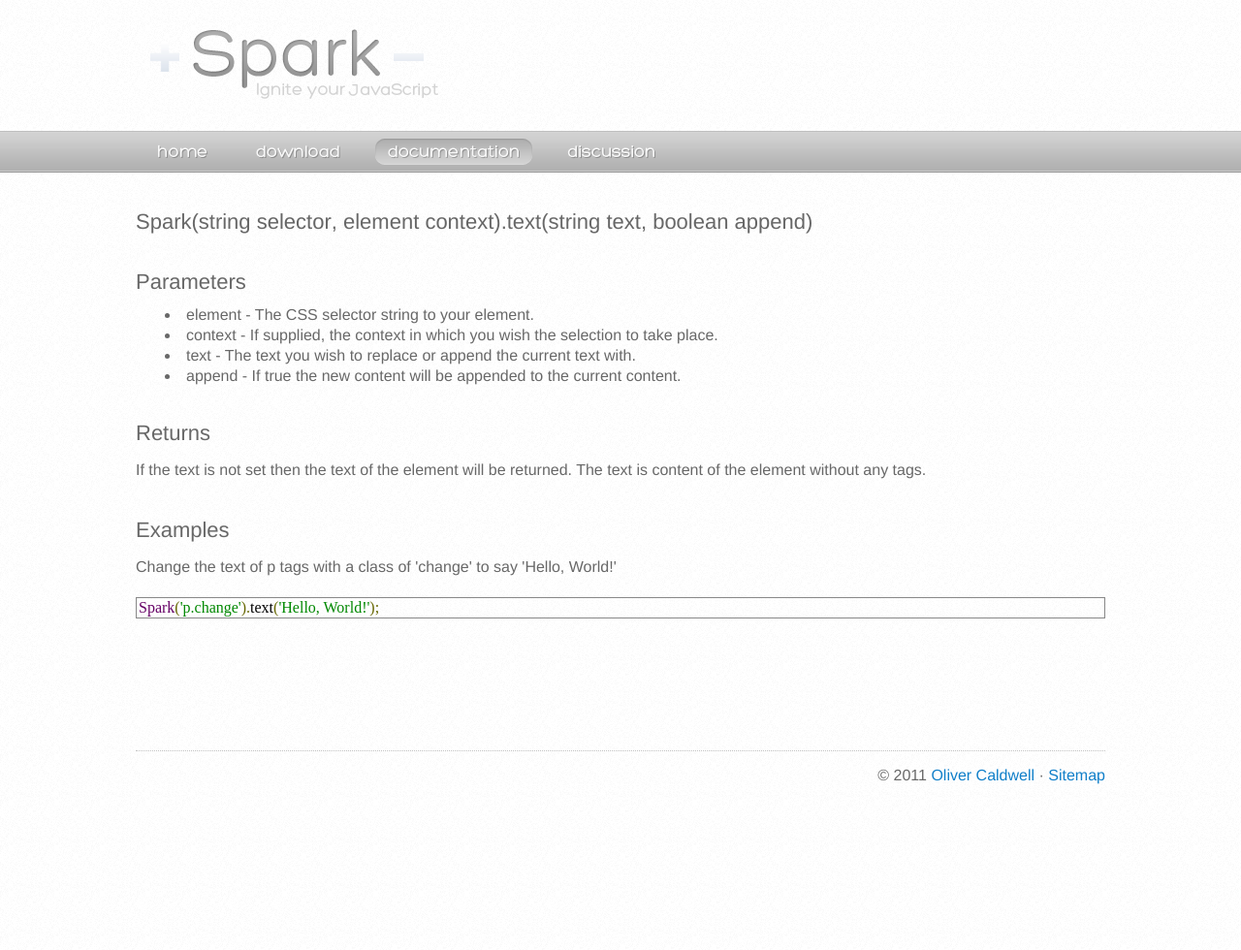
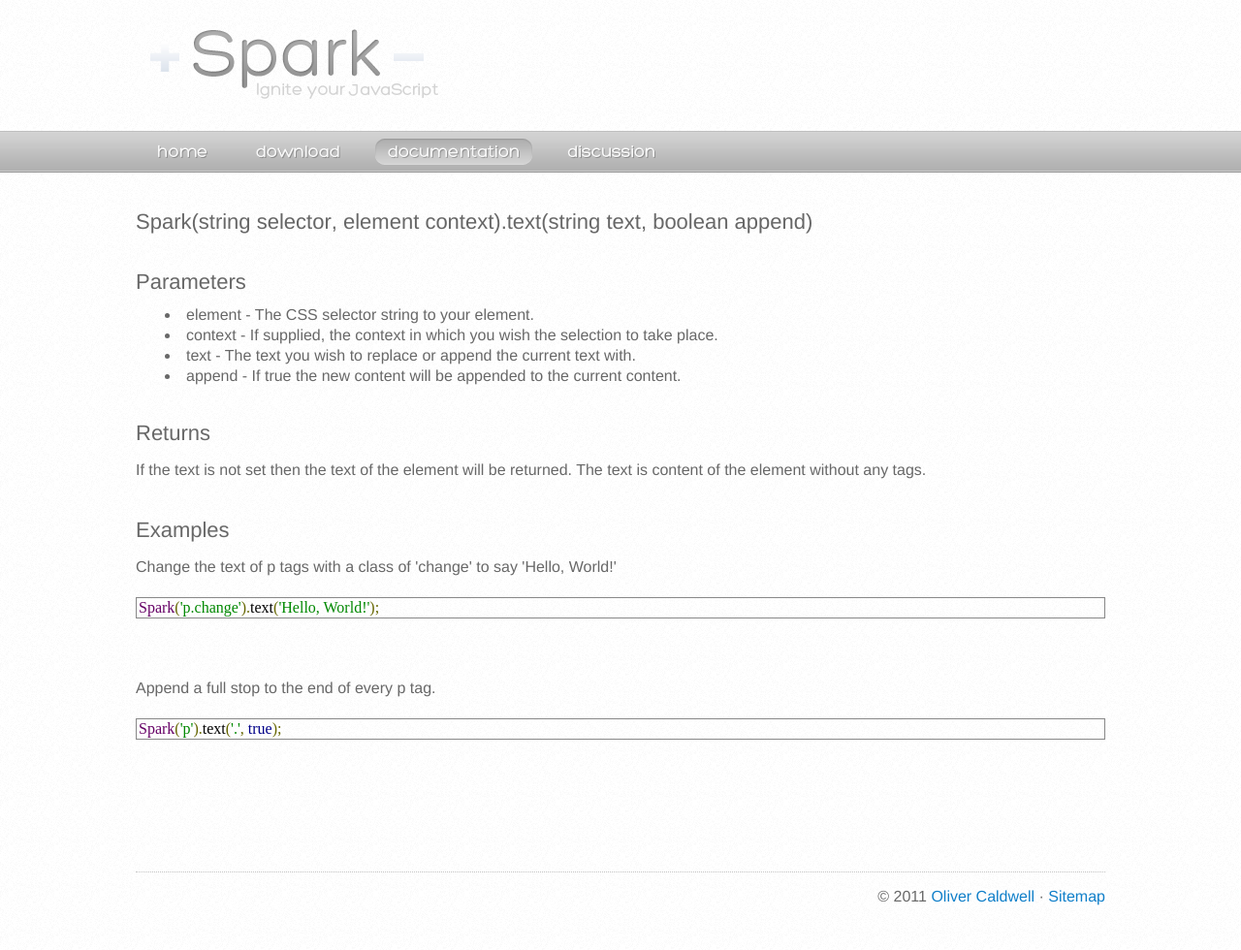
Before and after one commit to Olical/sparkjs.co.uk, a Jekyll site: the page built from _posts/2011-03-10-text.html, in a window 1280 px wide. Shown: the whole page at 97% size. Built offline with Jekyll 4.4.1, drawn with Linux system fonts in a browser that asks for light colours; Markdown is read by kramdown in place of the engine named in the settings; comment, search, counter and statistics services are not loaded; before the commit the page ends 900 px from its top, so only the background shows below that.

Commit message:
Added another example for text

```diff
--- a/_posts/2011-03-10-text.html
+++ b/_posts/2011-03-10-text.html
@@ -24,3 +24,8 @@ categories: documentation
 <pre class='prettyprint lang-js'>
 Spark('p.change').text('Hello, World!');
 </pre>
+
+<p>Append a full stop to the end of every p tag.</p>
+<pre class='prettyprint lang-js'>
+Spark('p').text('.', true);
+</pre>
```
